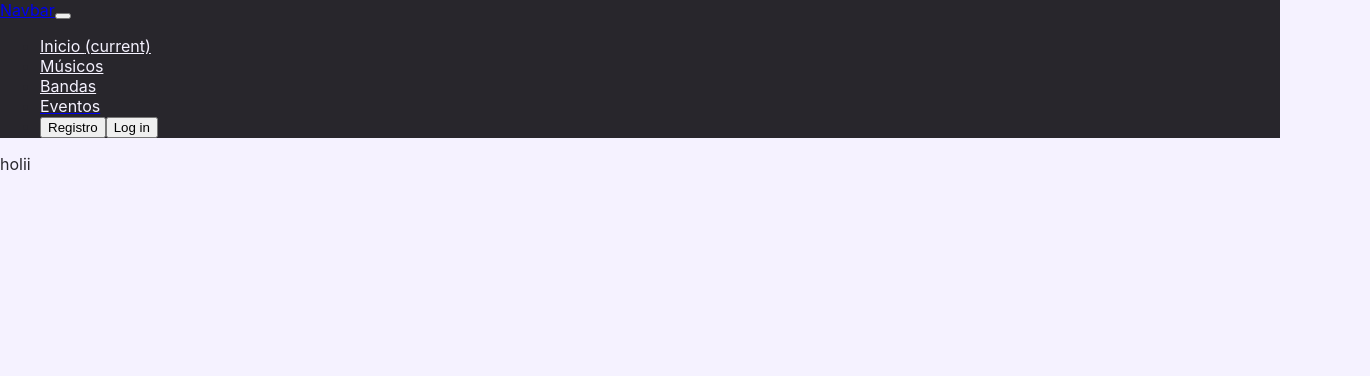
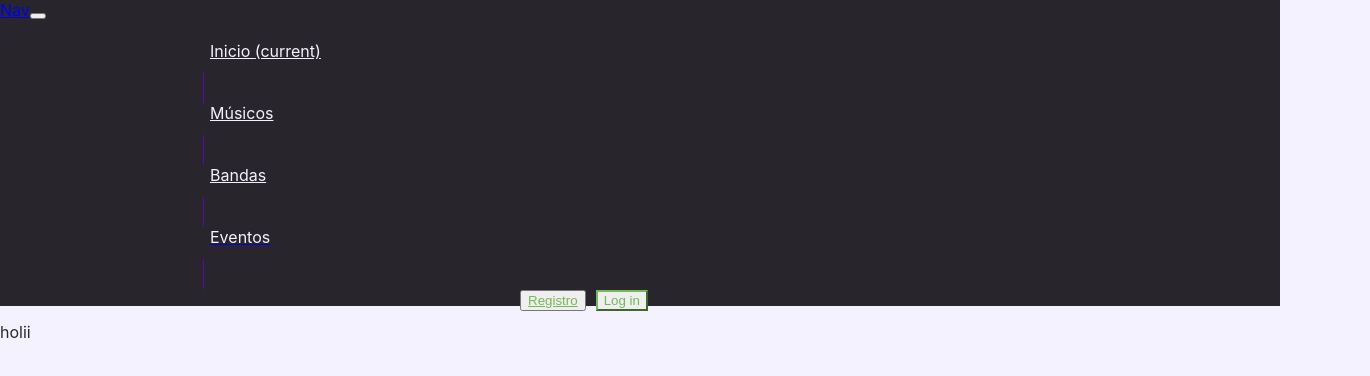
Before and after one commit to leosifu/ux2, a React (Create React App) app: page /crearAnuncio in a window 1280 px wide. Shown: the top 376 px of the page, 1370 px wide, since content can reach past the window. Built offline with nearby package versions, Linux system fonts and the light colour scheme; the HTML template or start-up script is replaced by a standard one.

Commit message:
acomoda menu y home

```diff
--- a/src/componentes/NavBar.js
+++ b/src/componentes/NavBar.js
@@ -7,30 +7,35 @@ class Nav extends Component{
   render(){
     return(
       <nav class="navbar navbar-expand-lg navbar-light bg-light navB">
-        <a class="navbar-brand" href="#">Navbar</a>
+        <a class="navbar-brand" href="#">Nav</a>
         <button class="navbar-toggler" type="button" data-toggle="collapse" data-target="#navbarSupportedContent" aria-controls="navbarSupportedContent" aria-expanded="false" aria-label="Toggle navigation">
           <span class="navbar-toggler-icon"></span>
         </button>
-        <div class="collapse navbar-collapse" id="navbarSupportedContent">
+
+        <div class="collapse navbar-collapse menu" id="navbarSupportedContent">
         <ul class="navbar-nav mr-auto">
           <li class="nav-item active">
             <a class="nav-link menuA" href="#">Inicio <span class="sr-only">(current)</span></a>
           </li>
+          <div class="vertical" ></div>
           <li class="nav-item">
             <a class="nav-link menuA" href="#">Músicos</a>
           </li>
+          <div class="vertical" ></div>
           <li class="nav-item">
             <a class="nav-link menuA" href="#">Bandas</a>
           </li>
+          <div class="vertical" ></div>
           <li class="nav-item">
             <Link to="/anuncios">
               <a class="nav-link menuA">Eventos</a>
             </Link>
           </li>
+          <div class="vertical" ></div>
           <li>
             <form class="form-inline">
-              <button class="btn btn-sm" type="button">Registro</button>
-              <button class="btn btn-outline-success" type="button">Log in</button>
+              <button class="btn btn-sm reg" type="button"><u>Registro</u></button>
+              <button class="btn  logIn" type="button">Log in</button>
 
             </form>
           </li>
--- a/src/componentes/VistaPrincipal.js
+++ b/src/componentes/VistaPrincipal.js
@@ -9,7 +9,8 @@ class VistaPrincipal extends Component{
         <div class="col-2 lateralI">col-8 kbdkjsab dsajdbsakjbd
         asb sjdhsajd</div>
 
-        <div class="col-10">col-4
+        <div class="col-9">
+        <center>
         <div id="carouselExampleIndicators" class="carousel slide carrusel" data-ride="carousel">
             <ol class="carousel-indicators">
               <li data-target="#carouselExampleIndicators" data-slide-to="0" class="active"></li>
@@ -18,13 +19,13 @@ class VistaPrincipal extends Component{
             </ol>
             <div class="carousel-inner">
               <div class="carousel-item active">
-                <img class="d-block w-100" src="https://s.yimg.com/ny/api/res/1.2/oRs63wqnTyfOAexy6BYGhg--~A/YXBwaWQ9aGlnaGxhbmRlcjtzbT0xO3c9ODAw/http://media.zenfs.com/en/homerun/feed_manager_auto_publish_494/5f2acfff720e9a2c822eaa0b4f37e3dd" alt="First slide" />
+                <img width="100" height="250" class="d-block w-100" src="https://thewowunicorn.com/wp-content/uploads/2018/12/uso-moviles-eventos-musicales-the-last-unicorn.jpg" alt="First slide" />
               </div>
               <div class="carousel-item">
-                <img class="d-block w-100" src="https://nombres-web.com/wp-content/uploads/2018/08/nombres-para-perritos-1.jpg" alt="Second slide" />
+                <img width="100" height="250" class="d-block w-100" src="http://www.calleboticaeventos.com/wp-content/uploads/2016/05/calle-botica-eventos-concierto-6-2.jpg" alt="Second slide" />
               </div>
               <div class="carousel-item">
-                <img class="d-block w-100" src="https://www.imagenesdeamor.cc/wp-content/uploads/2015/06/perrito-sacando-su-lengua.gif" alt="Third slide" />
+                <img width="100" height="250" class="d-block w-100" src="https://s3.pixers.pics/pixers/700/FO/34/90/42/82/700_FO34904282_a5a8025222fec644ee4d4b7b09141326.jpg" alt="Third slide" />
               </div>
             </div>
             <a class="carousel-control-prev" href="#carouselExampleIndicators" role="button" data-slide="prev">
@@ -36,18 +37,30 @@ class VistaPrincipal extends Component{
               <span class="sr-only">Next</span>
             </a>
         </div>
+
+        </center>
         <div class="noticias">
+        <hr></hr>
         Noticias
         <div class="card">
           <div class="card-body">
-            <h5 class="card-title">Card title</h5>
+            <h5 class="card-title">Evento 1</h5>
             <p class="card-text">Some quick example text to build on the card title and make up the bulk of the cards content.</p>
-            <a href="#" class="btn btn-primary">Go somewhere</a>
+            <a href="#" class="btn botonLeer">Leer noticia</a>
+          </div>
+        </div>
+        <hr></hr>
+        <div class="card">
+          <div class="card-body">
+            <h5 class="card-title">Evento pasado 2</h5>
+            <p class="card-text">Some quick example text to build on the card title and make up the bulk of the cards content.</p>
+            <a href="#" class="btn  botonLeer">Leer noticia</a>
           </div>
         </div>
         </div>
 
         </div>
+
       </div>
       </div>
     )
--- a/src/css/navbar.css
+++ b/src/css/navbar.css
@@ -5,11 +5,55 @@
 .menuA{
   color: #f5f2ff !important;
 -webkit-transition-duration: 0.4s; /* Safari */
-  transition-duration: 0.4s;
+  transition-duration: 0.2s;
+  margin-inline-start: 80px;
+  margin-top: 5px;
+  border-color: #72bb53ff;
+  width: 90%;
+  text-align: center;
 }
 
 .menuA:hover {
   background-color: #72bb53ff; /* Green */
-  color: white;
+  color: white !important;
   border-radius: 5px 5px 5px 5px;
+  align-content: right;
+
 }
+
+.menu{
+  position: relative; left: 90px; top: 5px;
+  height: 80%;
+}
+
+.reg{
+  color: #72bb53ff;
+  position: relative; left: 390px;
+}
+
+.reg:hover{
+  color: lime;
+}
+
+.logIn{
+  border-color: #72bb53ff;
+  color: #72bb53ff;
+  position: relative; left: 400px;
+}
+
+
+.logIn:hover{
+  border-color: #72bb53ff;
+  color :  #28262c ;
+  background-color: #72bb53ff;
+}
+
+.vertical{
+    background-color:#5707b3;
+    width:0px;height:30px;
+    border-right:1px solid #5707b3;
+    margin-top: 12px;
+
+    position: relative; left:73px;
+
+}
--- a/src/css/vistaPrincipal.css
+++ b/src/css/vistaPrincipal.css
@@ -1,14 +1,31 @@
 
 .carrusel{
-  max-width: 50%;
-  height: auto;
+  /*max-width: 70%;*/
+  width: 90%;
+  position: relative; top:50px;
 }
 
 .noticias{
-  position:fixed;
+  position:relative; top: 100px;
 }
 
 body{
   background-color: #f5f2ff;
-  color: #28262c
+  color: #28262c;
+
 }
+
+hr{
+  width: 70%;
+  color: #28262c;
+  size: 2px solid;
+}
+
+.botonLeer{
+  background-color: #72bb53ff;
+  color: #f5f2ff;
+}
+
+.botonLeer:hover{
+  border: 1px solid #28262c;
+}
```
